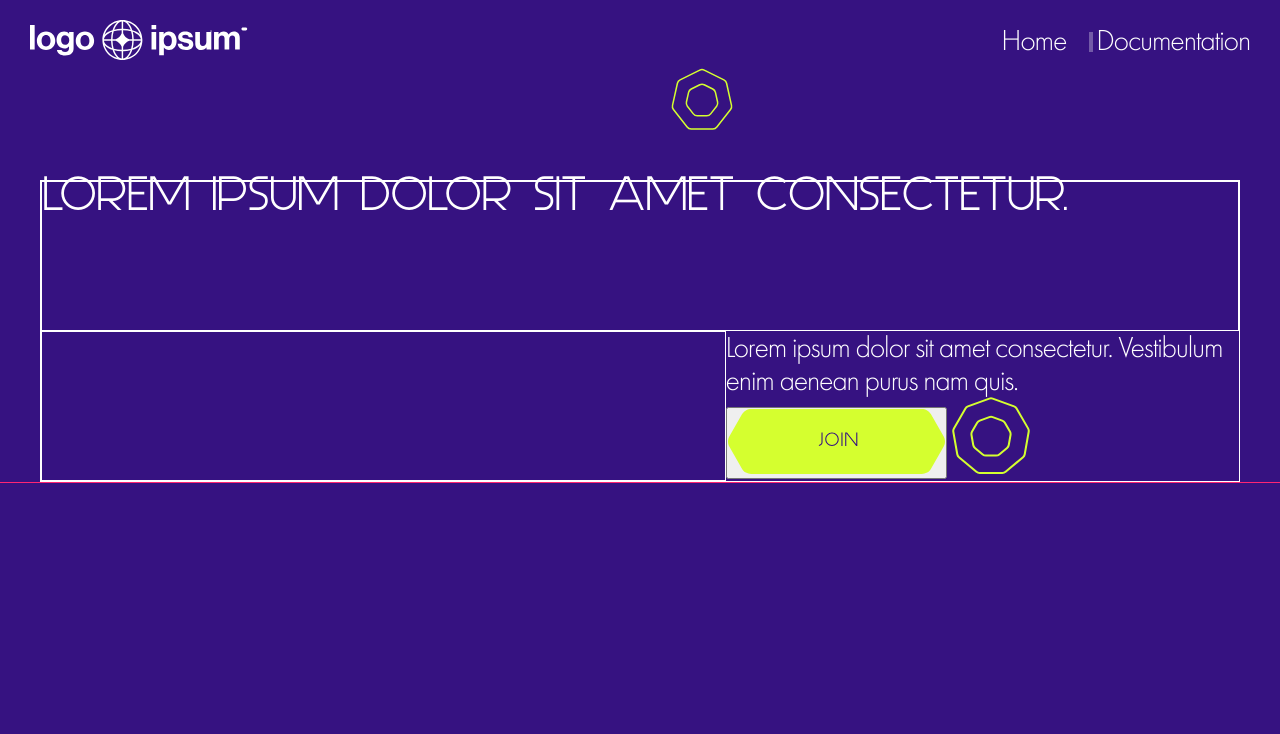
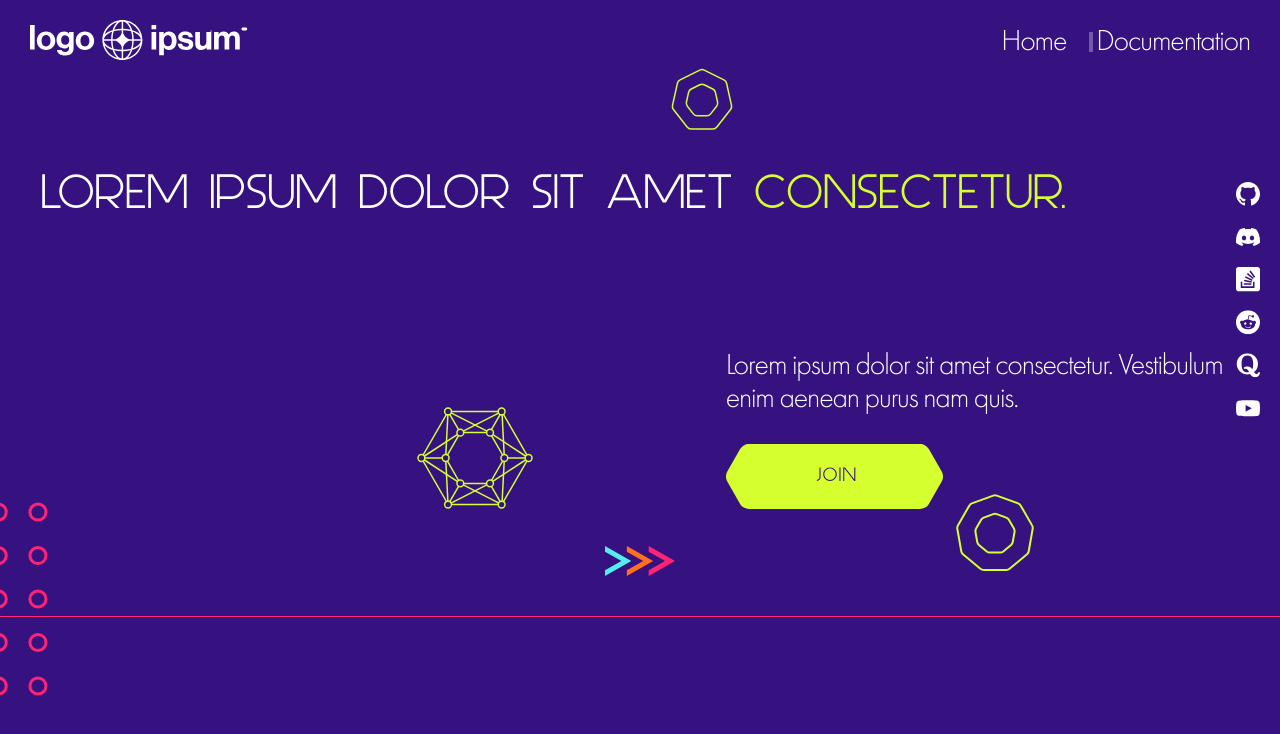
Before and after one commit to MarioMilosevic/Dev-Test-Page, a website built with Vite: page index.html in a window 1280 px wide. Built offline with nearby package versions, Linux system fonts and the light colour scheme.

Commit message:
Refactor hero section using grid

```diff
--- a/index.html
+++ b/index.html
@@ -77,12 +77,7 @@
 
     <section class="section">
       <div class="hero centerElement">
-        <div class="hero__titleContainer">
-          <h1 class="hero__title">
-            Lorem ipsum dolor sit amet
-            <span class="hero__span">consectetur.</span>
-          </h1>
-          <!-- <ul class="hero__list">
+        <ul class="hero__list">
           <li>
             <a href="#"
               ><img
@@ -111,9 +106,7 @@
           </li>
           <li>
             <a href="#"
-                ><img
-                  src="./assets/images/hero/bi_quora.svg"
-                  alt="Bi quora logo"
+              ><img src="./assets/images/hero/bi_quora.svg" alt="Bi quora logo"
             /></a>
           </li>
           <li>
@@ -123,48 +116,39 @@
                 alt="Youtube logo"
             /></a>
           </li>
-          </ul> -->
+        </ul>
+        <div class="hero__titleContainer">
+          <h1 class="hero__title">
+            Lorem ipsum dolor sit amet
+            <span class="hero__span">consectetur.</span>
+          </h1>
         </div>
 
-        <div class="hero__emptyDiv"></div>
+        <div class="hero__emptyDiv">
+          <img
+            src="./assets/images/hero/Group 393.svg"
+            alt="Vector"
+            class="hero__emptyDiv-vector"
+          />
+        </div>
         <div class="hero__paragraph">
           <p>
             Lorem ipsum dolor sit amet consectetur. Vestibulum enim aenean purus
             nam quis.
           </p>
-
-          <div class="hero__cta-container">
-            <button class="hero__cta-container__button">
+          <div class="hero__paragraph-button">
+            <button>
               <img src="./assets/images/hero/join button.svg" alt="Join" />
             </button>
             <img
-              src="./assets/images/hero/Vector.svg"
-              alt="Vector"
-              class="hero__cta-container__img"
+              src="./assets/images/hero/circle vector.svg"
+              alt="circle vector"
+              class="hero__paragraph-button--vector"
             />
           </div>
         </div>
-        <!-- <div class="hero__vectors">
-          <img
-            src="./assets/images/hero/Group 393.svg"
-            alt="Vector"
-            class="hero__vectors-img"
-          />
-          <div class="hero__vectors-lines">
-            <img
-              src="./assets/images/hero/line-vector/green vector.svg"
-              alt="Green vector"
-            />
-            <img
-              src="./assets/images/hero/line-vector/orange vector.svg"
-              alt="Orange vector"
-            />
-            <img
-              src="./assets/images/hero/line-vector/pink vector.svg"
-              alt="Pink vector"
-            />
-          </div>
-        </div> -->
+        <img src="./assets/images/hero/lines.svg" alt="lines" class="hero__lines"/>
+        <img src="./assets/images/hero/Group 454.svg" alt="dots" class="hero__dots">
       </div>
     </section>
     <!--
--- a/sass/layout/_hero.scss
+++ b/sass/layout/_hero.scss
@@ -1,11 +1,8 @@
 .hero {
-  width: 120rem;
-  // height: 55rem;
-  // padding-top: 10rem;
-  // background-color: aliceblue;
+  max-width: 120rem;
+  padding-bottom: 10rem;
   margin-top: 10rem;
   position: relative;
-  border: 1px solid white;
   display: grid;
   grid-template-rows: repeat(2, 1fr);
   grid-template-columns: repeat(7, 1fr);
@@ -23,208 +20,64 @@
   //   padding-bottom: 70rem;
   // }
 
+  &__list {
+    position: absolute;
+    list-style: none;
+    display: flex;
+    flex-direction: column;
+    gap: 1rem;
+    top: 0rem;
+    right: -2rem;
+  }
+
+  &__lines {
+    position: absolute;
+    bottom: 4rem;
+    left: 50%;
+    transform: translateX(-50%);
+  }
+
+  &__span {
+    color: $color-green;
+  }
+
   &__emptyDiv {
-    border: 1px solid white;
     grid-area: 2/1/3/5;
-    // background-color: red;
+    position: relative;
+
+    &-vector {
+      position: absolute;
+      top: 35%;
+      left: 55%;
+    }
   }
 
   &__titleContainer {
-    border: 1px solid white;
     grid-area: 1 / 1 / 2 / 8;
-    // background-color: yellow;
-    // display: flex;
-    // justify-content: space-between;
   }
 
   &__paragraph {
-    // background-color: blue;
     grid-area: 2 / 5 / 3 / 8;
+
+    &-button {
+      margin-top: 3rem;
+      position: relative;
+
+      button {
+        background-color: $color-primary;
+        border: none;
+      }
+
+      &--vector {
+        position: absolute;
+        top: 5rem;
+        left: 23rem;
+      }
+    }
+  }
+  &__dots {
+    position: absolute;
+    bottom: -8rem;
+    left: -7rem;
   }
 }
-
-//   &__title {
-//     max-width: 156rem;
-//     max-height: 26.5rem;
-//     @include respond(phone) {
-//       font-size: $font-small;
-//       line-height: $font-small;
-//     }
-//     @include respond(tablet) {
-//       font-size: $font-medium;
-//       line-height: $font-medium;
-//     }
-//     @include respond(desktop) {
-//       font-size: $font-veryBig;
-//       line-height: $lineSpacing-veryBig;
-//     }
-//   }
-
-//   &__span {
-//     color: $color-green;
-//   }
-
-//   &__list {
-//     max-height: 26.4rem;
-//     list-style: none;
-//     display: flex;
-//     position: absolute;
-//     gap: 2rem;
-//     transform: translateY(50%);
-//     top: 50%;
-
-//     left: 5px;
-
-//     @include respond(phone) {
-//       top: 25%;
-//       flex-direction: row;
-//       gap: 2rem;
-//       left: 5px;
-//     }
-//     @include respond(tablet) {
-//       top: 30%;
-//       flex-direction: row;
-//       gap: 2rem;
-//       left: 5px;
-//     }
-
-//     @include respond(desktop) {
-//       position: static;
-//       flex-direction: column;
-//       gap: 2.4rem;
-//     }
-
-//     li {
-//       width: 1.5rem;
-//       height: 1.5rem;
-
-//       @include respond(desktop) {
-//         width: 2.4rem;
-//         height: 2.4rem;
-//       }
-//     }
-//   }
-
-//   &__paragraph {
-//     // max-width: 65.7rem;
-//     // max-height: 6.6rem;
-//     // margin-top: 1.7rem;
-//     grid-area: 1 / 5 / 2 / 8;
-
-//     @include respond(phone) {
-//       margin-top: 10rem;
-//       margin-left: 1rem;
-//       font-size: $font-extraSmall;
-//     }
-
-//     @include respond(tablet) {
-//       margin-left: 25rem;
-//       font-size: $font-small;
-//     }
-
-//     @include respond(desktop) {
-//       margin-left: 90.3rem;
-//       font-size: $font-normal;
-//     }
-//   }
-
-//   &__cta-container {
-//     max-width: 29.7rem;
-//     max-height: 11.4rem;
-//     position: absolute;
-
-//     @include respond(phone) {
-//       top: 28rem;
-//       right: 25rem;
-//     }
-
-//     @include respond(tablet) {
-//       top: 23rem;
-//       right: 25rem;
-//     }
-
-//     @include respond(desktop) {
-//       top: 45rem;
-//       right: 72rem;
-//     }
-
-//     &__button {
-//       background-color: $color-primary;
-//       border: none;
-//       cursor: pointer;
-//       position: absolute;
-//       top: 0;
-//       left: 0;
-//     }
-
-//     &__img {
-//       position: absolute;
-//       bottom: 0;
-//       right: 0;
-//     }
-//   }
-
-//   &__vectors {
-//     max-width: 27.1rem;
-//     max-height: 26.6rem;
-//     position: absolute;
-
-//     @include respond(phone) {
-//       height: 15rem;
-//       width: 16rem;
-//       left: 0rem;
-//       top: 20rem;
-//     }
-
-//     @include respond(tablet) {
-//       height: 20rem;
-//       width: 21rem;
-//       left: 20rem;
-//       top: 18rem;
-//     }
-
-//     @include respond(desktop) {
-//       width: 27.1rem;
-//       height: 26.6rem;
-//       left: 46.5rem;
-//       top: 37.7rem;
-//     }
-
-//     &-lines {
-//       position: absolute;
-//       bottom: 0;
-//       right: 0;
-//     }
-
-//     &-img {
-//       width: 11.4rem;
-//       height: 10rem;
-//     }
-//   }
-
-//   &__sideVectors {
-//     display: grid;
-//     grid-template-columns: repeat(2, 1fr);
-//     justify-items: end;
-//     align-items: center;
-//     position: absolute;
-
-//     @include respond(phone) {
-//       top: 45rem;
-//       width: 2rem;
-//       height: 6rem;
-//     }
-
-//     @include respond(tablet) {
-//       top: 50rem;
-//       width: 6rem;
-//       height: 12rem;
-//     }
-
-//     @include respond(desktop) {
-//       width: 7.6rem;
-//       height: 19rem;
-//       top: 84.8rem;
-//     }
-//   }
-// }
```
Also changed, not shown: assets/images/hero/Group 454.svg (added), assets/images/hero/circle vector.svg (added), assets/images/hero/line-vector/green vector.svg (deleted), assets/images/hero/line-vector/orange vector.svg (deleted), assets/images/hero/line-vector/pink vector.svg (deleted), assets/images/hero/lines.svg (added). Lines whose indentation alone changed are shown as unchanged.
